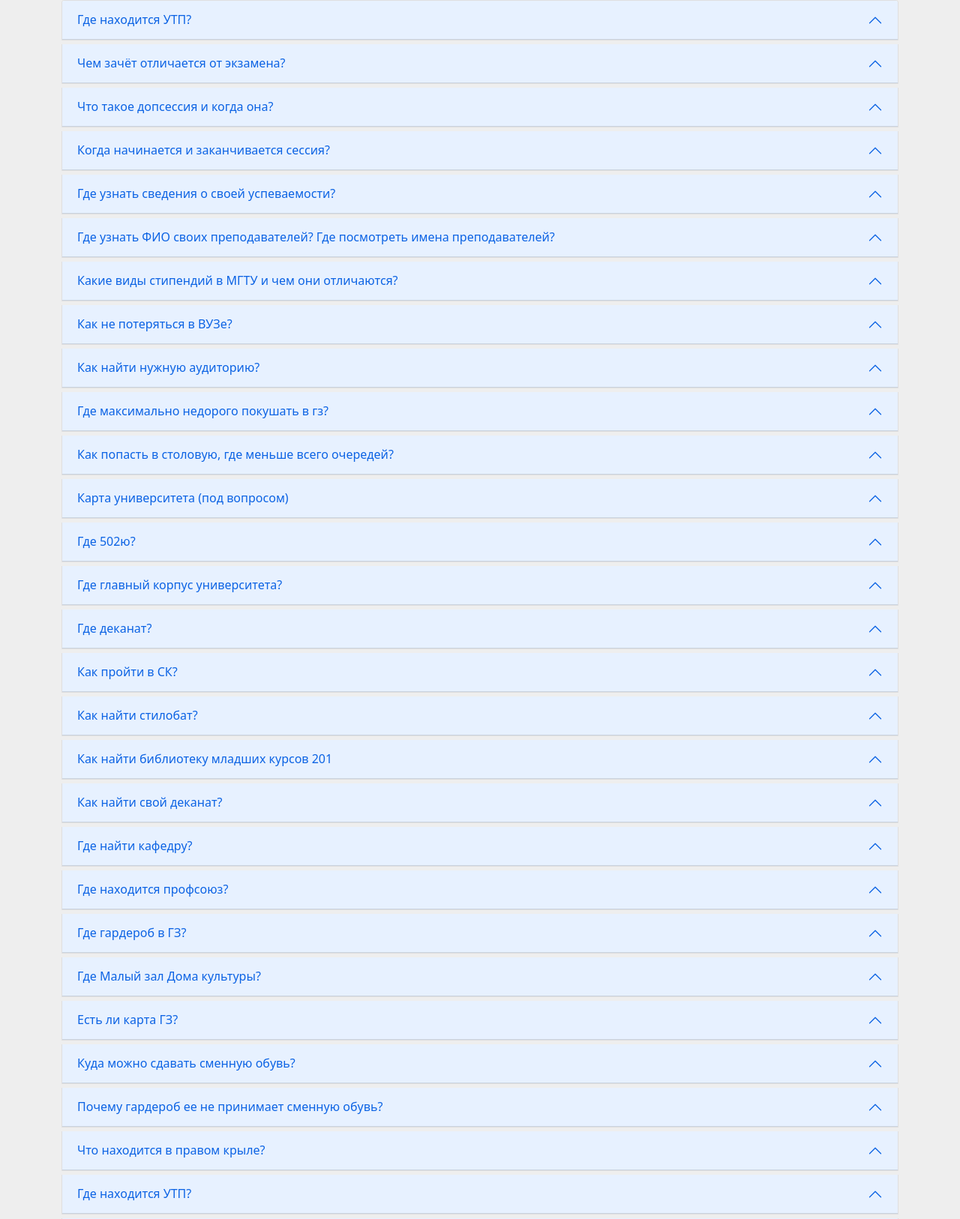
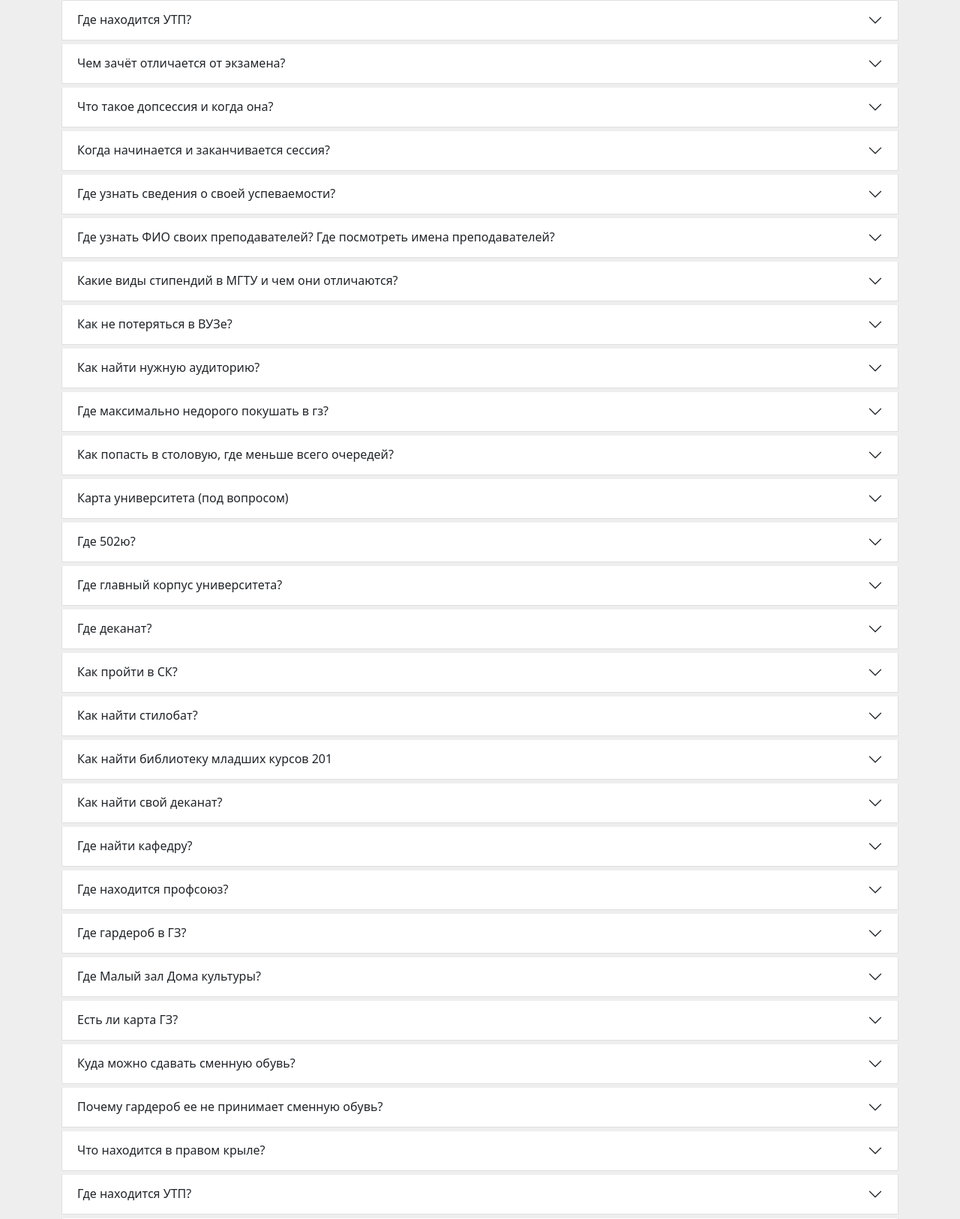
Before and after one commit to Desuknight/-, a Django app: page / in a window 1280 px wide. Shown: the part 56-1682 px from the top of the page at 75% size. Run offline with Django 3.2, Linux system fonts and the light colour scheme; data comes from the database, SQL or seed files in the repository; both versions use the stored data as it was after the commit.

Commit message:
spoilers fix

```diff
--- a/mysite11/templates/home.html
+++ b/mysite11/templates/home.html
@@ -58,13 +58,13 @@
             {% for i in object_list %}
             <div class="accordion-item">
                 <h2 class="accordion-header" id="heading{{i.pk}}">
-                  <button class="accordion-button" type="button" data-bs-toggle="collapse" data-bs-target="#collapse{{i.pk}}" aria-expanded="true" aria-controls="collapse{{i.pk}}">
+                  <button class="accordion-button collapsed" type="button" data-bs-toggle="collapse" data-bs-target="#collapse{{i.pk}}" aria-expanded="false" aria-controls="collapse{{i.pk}}">
                     {{i.title}}
                   </button>
                 </h2>
                 <div id="collapse{{i.pk}}" class="accordion-collapse collapse" aria-labelledby="heading{{i.pk}}" data-bs-parent="#accordionExample">
                   <div class="accordion-body">
-                      {{i.body}}
+                      {{i.body | safe}}
                   </div>
                 </div>
               </div>
```
Also changed, not shown: mysite11/db.sqlite3.
